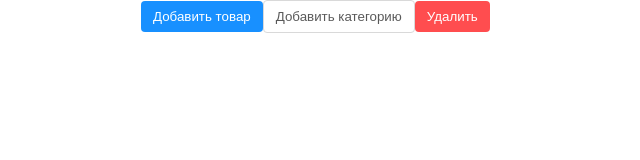
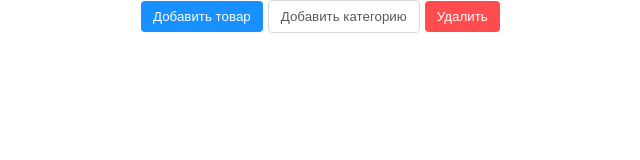
Before and after one commit to Ildarik/react-dashboard, a React (Create React App) app: page / in a window 1280 px wide. Shown: the top 160 px of the page, without its empty margins (19-659 px from the left). Built offline with nearby package versions, Linux system fonts and the light colour scheme.

Commit message:
Don't fit together buttons

```diff
--- a/src/components/Button/index.js
+++ b/src/components/Button/index.js
@@ -15,6 +15,7 @@ const Button = styled.button`
   padding: 8px 12px;
   border: none;
   border-radius: 4px;
+  margin-right: 5px;
   ${({ type }) => handleType(type)};
 `;
 
```
